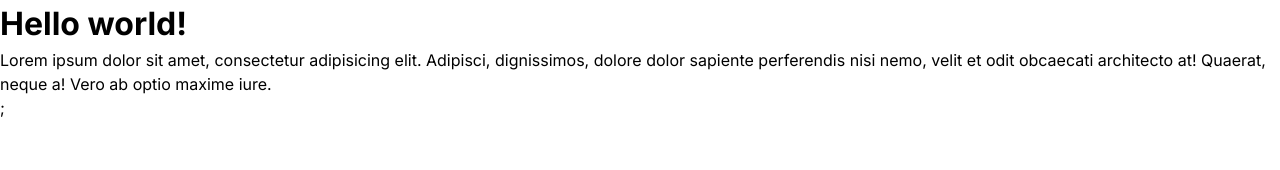
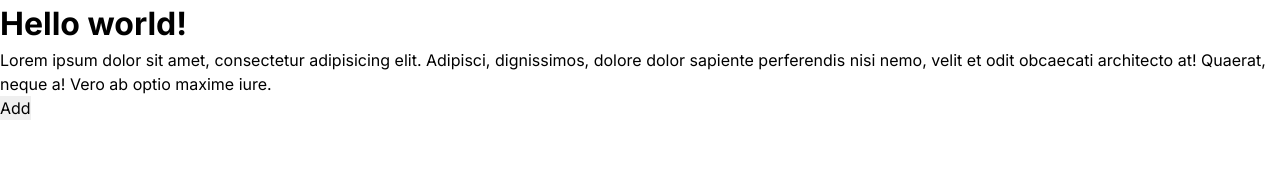
Before and after one commit to MohammedAtallahhh/resha-store, a Next.js app: page / in a window 1280 px wide. Shown: the top 170 px of the page. Built offline with nearby package versions, Linux system fonts and the light colour scheme.

Commit message:
Added redux persist

```diff
--- a/src/pages/_app.jsx
+++ b/src/pages/_app.jsx
@@ -1,5 +1,5 @@
-// import { persistStore } from "redux-persist";
-// import { PersistGate } from "redux-persist/integration/react";
+import { persistStore } from "redux-persist";
+import { PersistGate } from "redux-persist/integration/react";
 import { Provider } from "react-redux";
 import store from "@/store";
 
@@ -12,16 +12,16 @@ const inter = Inter({
   weight: ["100", "300", "400", "500", "700", "900"],
 });
 
-// const persistor = persistStore(store);
+const persistor = persistStore(store);
 
 export default function App({ Component, pageProps }) {
   return (
     <Provider store={store}>
-      {/* <PersistGate loading="null" persistor={persistor}> */}
-      <main className={inter.className}>
-        <Component {...pageProps} />;
-      </main>
-      {/* </PersistGate> */}
+      <PersistGate loading="null" persistor={persistor}>
+        <main className={inter.className}>
+          <Component {...pageProps} />
+        </main>
+      </PersistGate>
     </Provider>
   );
 }
--- a/src/pages/index.jsx
+++ b/src/pages/index.jsx
@@ -1,8 +1,12 @@
-import { useSelector } from "react-redux";
+import { add } from "@/store/slices/cartSlice";
+import { useDispatch, useSelector } from "react-redux";
 
 export default function Home() {
   const cart = useSelector((state) => state.cart);
+  const dispatch = useDispatch();
+
   console.log(cart);
+
   return (
     <>
       <h1>Hello world!</h1>
@@ -11,6 +15,8 @@ export default function Home() {
         dignissimos, dolore dolor sapiente perferendis nisi nemo, velit et odit
         obcaecati architecto at! Quaerat, neque a! Vero ab optio maxime iure.
       </p>
+
+      <button onClick={() => dispatch(add("Hi there!"))}>Add</button>
     </>
   );
 }
--- a/src/store/index.js
+++ b/src/store/index.js
@@ -15,7 +15,8 @@ const config = {
 const reducer = persistReducer(config, reducers);
 
 const store = configureStore({
-  reducer: reducers,
+  // reducer: reducers,
+  reducer,
   devTools: process.env.NODE_ENV !== "production",
   middleware: [thunk],
 });
--- a/src/styles/globals.css
+++ b/src/styles/globals.css
@@ -2,6 +2,10 @@
   box-sizing: border-box;
   padding: 0;
   margin: 0;
+}
+
+html {
+  font-size: 10px;
 }
 
 html,
@@ -13,6 +17,7 @@ body {
 body {
   line-height: 1.5;
   -webkit-font-smoothing: antialiased;
+  font-size: 1.6rem;
 }
 
 input,
@@ -32,5 +37,8 @@ ul {
 }
 
 button {
-  all: unset;
+  border: none;
+  outline: none;
+  cursor: pointer;
+  font-size: 1.6rem;
 }
```
